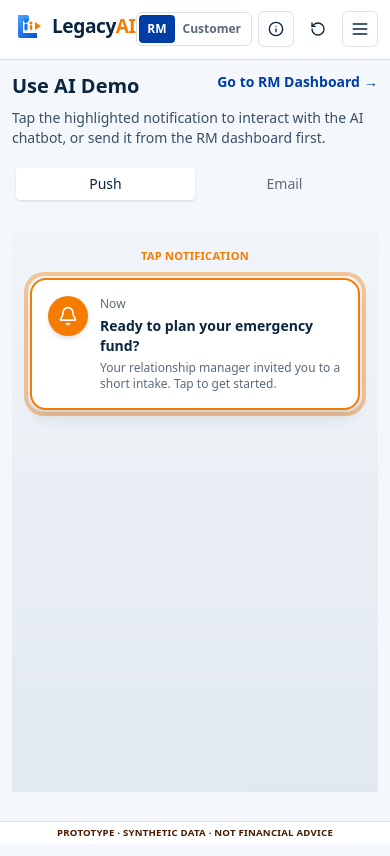
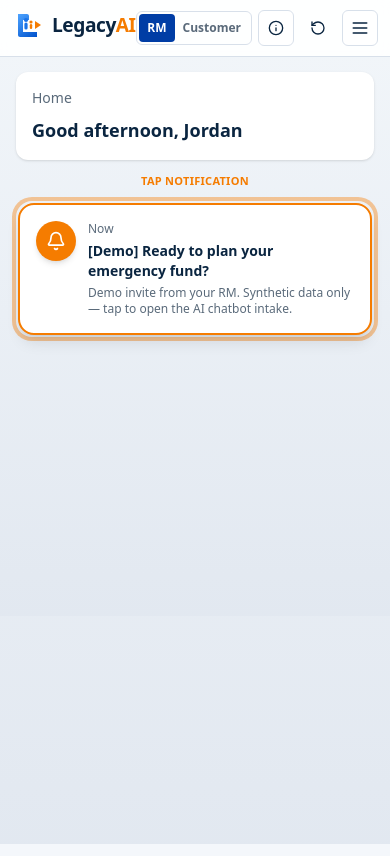
Before and after one commit to Prosper-Mapepa/LegacyAI, a Next.js app: page /customer in a window 390 px wide. Built offline with nearby package versions, Linux system fonts and the light colour scheme.

Commit message:
first commit

```diff
--- a/src/app/customer/chat/page.tsx
+++ b/src/app/customer/chat/page.tsx
@@ -13,6 +13,10 @@ import {
 } from "@/lib/ai";
 import type { Habit, PlannedLoan, ContactMethod } from "@/lib/types";
 import { formatCurrency, cn } from "@/lib/utils";
+import {
+  MOBILE_HEADER_OFFSET,
+  useVisualViewportHeight,
+} from "@/hooks/use-visual-viewport";
 import { useDemoStore } from "@/store/demo-store";
 
 type StepId =
@@ -143,6 +147,7 @@ export default function CustomerChatPage() {
   } | null>(null);
   const [unclassified, setUnclassified] = useState(false);
   const messagesRef = useRef<HTMLDivElement>(null);
+  const chatHeight = useVisualViewportHeight(MOBILE_HEADER_OFFSET);
 
   const step = STEPS[stepIndex];
 
@@ -151,17 +156,16 @@ export default function CustomerChatPage() {
     const pane = messagesRef.current;
     if (!pane) return;
     pane.scrollTop = pane.scrollHeight;
-  }, [messages, stepIndex]);
+  }, [messages, stepIndex, chatHeight]);
 
   // Lock page scroll on mobile while the fixed chat shell is showing.
   useEffect(() => {
     const mq = window.matchMedia("(max-width: 767px)");
     function apply() {
-      document.documentElement.classList.toggle(
-        "chat-mobile-lock",
-        mq.matches
-      );
-      document.body.classList.toggle("chat-mobile-lock", mq.matches);
+      const on = mq.matches;
+      document.documentElement.classList.toggle("chat-mobile-lock", on);
+      document.body.classList.toggle("chat-mobile-lock", on);
+      if (on) window.scrollTo(0, 0);
     }
     apply();
     mq.addEventListener("change", apply);
@@ -313,13 +317,18 @@ export default function CustomerChatPage() {
       {/* Keeps layout height on mobile while chat is position:fixed */}
       <div className="h-[calc(100dvh-3.5rem)] md:hidden" aria-hidden />
 
-      {/* Mobile: fixed chat shell so keyboard focus doesn't scroll the page away */}
+      {/* Mobile: fixed chat shell sized to visual viewport (keyboard-safe) */}
       <div
         className={cn(
           "flex justify-center",
-          "max-md:fixed max-md:inset-x-0 max-md:bottom-0 max-md:top-14 max-md:z-30 max-md:bg-pnc-bg",
+          "max-md:fixed max-md:inset-x-0 max-md:top-14 max-md:z-30 max-md:bg-[#f7f9fc]",
           "max-md:px-0"
         )}
+        style={
+          chatHeight != null
+            ? { height: chatHeight, maxHeight: chatHeight }
+            : undefined
+        }
       >
         <PhoneFrame
           title="LegacyAI Chat"
@@ -610,17 +619,13 @@ export default function CustomerChatPage() {
                   <Input
                     value={text}
                     onChange={(e) => setText(e.target.value)}
-                    onFocus={(e) => {
-                      // Keep chat fixed: don't let the browser scroll the page.
-                      const y = window.scrollY;
+                    onFocus={() => {
+                      // Keep page pinned; only the message list may scroll.
+                      window.scrollTo(0, 0);
                       requestAnimationFrame(() => {
-                        window.scrollTo(0, y);
+                        window.scrollTo(0, 0);
                         const pane = messagesRef.current;
                         if (pane) pane.scrollTop = pane.scrollHeight;
-                      });
-                      e.target.scrollIntoView({
-                        block: "nearest",
-                        inline: "nearest",
                       });
                     }}
                     className="min-w-0 flex-1"
--- a/src/app/customer/page.tsx
+++ b/src/app/customer/page.tsx
@@ -1,5 +1,6 @@
 "use client";
 
+import { useEffect } from "react";
 import Link from "next/link";
 import { useRouter } from "next/navigation";
 import { Bell, Mail } from "lucide-react";
@@ -9,6 +10,58 @@ import { Tabs, TabsContent, TabsList, TabsTrigger } from "@/components/ui/tabs";
 import { getFeaturedCustomer } from "@/data/mock";
 import { useDemoStore } from "@/store/demo-store";
 import { cn } from "@/lib/utils";
+
+function NotificationCard({
+  firstName,
+  onOpen,
+}: {
+  firstName: string;
+  onOpen: () => void;
+}) {
+  return (
+    <div className="flex min-h-[560px] flex-1 flex-col gap-3 bg-gradient-to-b from-slate-100 to-slate-200 p-4 md:min-h-0">
+      <div className="rounded-xl bg-white p-4 shadow-sm md:hidden">
+        <p className="text-sm text-pnc-slate">Home</p>
+        <p className="mt-2 text-lg font-semibold text-pnc-navy">
+          Good afternoon, {firstName}
+        </p>
+      </div>
+
+      <p className="text-center text-[11px] font-semibold uppercase tracking-wide text-pnc-orange">
+        Tap notification
+      </p>
+
+      <div className="rounded-2xl p-0.5 ring-4 ring-pnc-orange/40">
+        <button
+          type="button"
+          onClick={onOpen}
+          className={cn(
+            "w-full rounded-2xl border-2 border-pnc-orange bg-white p-4 text-left shadow-lg",
+            "hover:bg-orange-50",
+            "focus-visible:outline-none focus-visible:ring-2 focus-visible:ring-pnc-orange"
+          )}
+          aria-label="Open invitation — tap to continue"
+        >
+          <div className="flex items-start gap-3">
+            <span className="flex h-10 w-10 shrink-0 items-center justify-center rounded-full bg-pnc-orange text-white shadow-md">
+              <Bell className="h-5 w-5" aria-hidden />
+            </span>
+            <div>
+              <p className="text-xs font-medium text-pnc-slate">Now</p>
+              <p className="mt-1 text-sm font-semibold text-pnc-navy">
+                [Demo] Ready to plan your emergency fund?
+              </p>
+              <p className="mt-1 text-xs text-pnc-slate">
+                Demo invite from your RM. Synthetic data only — tap to open the
+                AI chatbot intake.
+              </p>
+            </div>
+          </div>
+        </button>
+      </div>
+    </div>
+  );
+}
 
 export default function CustomerNotificationPage() {
   const router = useRouter();
@@ -29,9 +82,24 @@ export default function CustomerNotificationPage() {
     router.push("/customer/chat");
   }
 
+  // Immersive mobile: lock page chrome / footer under the notification screen.
+  useEffect(() => {
+    const mq = window.matchMedia("(max-width: 767px)");
+    function apply() {
+      document.body.classList.toggle("demo-mobile-immersive", mq.matches);
+    }
+    apply();
+    mq.addEventListener("change", apply);
+    return () => {
+      mq.removeEventListener("change", apply);
+      document.body.classList.remove("demo-mobile-immersive");
+    };
+  }, []);
+
   return (
-    <div className="space-y-4">
-      <div className="space-y-2">
+    <div className="md:space-y-4">
+      {/* Page chrome — desktop / tablet only */}
+      <div className="mb-4 hidden space-y-2 md:block">
         <div className="flex flex-wrap items-start justify-between gap-2 sm:gap-3">
           <h1 className="text-xl font-bold text-pnc-navy sm:text-2xl">
             Use AI Demo
@@ -51,55 +119,21 @@ export default function CustomerNotificationPage() {
         </p>
       </div>
 
+      {/* Desktop: tabs + phone frame */}
+      <div className="hidden md:block">
         <Tabs defaultValue="push">
-        <TabsList className="w-full sm:w-auto">
-          <TabsTrigger value="push" className="flex-1 sm:flex-none">
-            Push
-          </TabsTrigger>
-          <TabsTrigger value="email" className="flex-1 sm:flex-none">
-            Email
-          </TabsTrigger>
+          <TabsList>
+            <TabsTrigger value="push">Push</TabsTrigger>
+            <TabsTrigger value="email">Email</TabsTrigger>
           </TabsList>
 
           <TabsContent value="push">
             <div className="flex justify-end py-4">
               <PhoneFrame title="Messages">
-              <div className="flex min-h-[560px] flex-col gap-3 bg-gradient-to-b from-slate-100 to-slate-200 p-4">
-                <p className="text-center text-[11px] font-semibold uppercase tracking-wide text-pnc-orange">
-                  Tap notification
-                </p>
-
-                <div className="rounded-2xl p-0.5 ring-4 ring-pnc-orange/40">
-                  <button
-                    type="button"
-                    onClick={openIntake}
-                    className={cn(
-                      "w-full rounded-2xl border-2 border-pnc-orange bg-white p-4 text-left shadow-lg",
-                      "hover:bg-orange-50",
-                      "focus-visible:outline-none focus-visible:ring-2 focus-visible:ring-pnc-orange"
-                    )}
-                    aria-label="Open invitation — tap to continue"
-                  >
-                    <div className="flex items-start gap-3">
-                      <span className="flex h-10 w-10 shrink-0 items-center justify-center rounded-full bg-pnc-orange text-white shadow-md">
-                        <Bell className="h-5 w-5" aria-hidden />
-                      </span>
-                      <div>
-                        <p className="text-xs font-medium text-pnc-slate">
-                          Now
-                        </p>
-                        <p className="mt-1 text-sm font-semibold text-pnc-navy">
-                          Ready to plan your emergency fund?
-                        </p>
-                        <p className="mt-1 text-xs text-pnc-slate">
-                          Your relationship manager invited you to a short
-                          intake. Tap to get started.
-                        </p>
-                      </div>
-                    </div>
-                  </button>
-                </div>
-              </div>
+                <NotificationCard
+                  firstName={featured.firstName}
+                  onOpen={openIntake}
+                />
               </PhoneFrame>
             </div>
           </TabsContent>
@@ -113,30 +147,28 @@ export default function CustomerNotificationPage() {
                 </span>
               </div>
               <div className="space-y-3 p-5 text-sm">
-              <p>
-                <span className="text-pnc-slate">From:</span> LegacyAI Concierge
-                &lt;legacyai@example-bank.test&gt;
+                <p className="rounded-md bg-amber-50 px-2.5 py-1.5 text-xs font-semibold text-amber-950">
+                  Mock email preview for this demo — not a real message from a
+                  bank.
                 </p>
                 <p>
-                <span className="text-pnc-slate">To:</span> {featured.firstName}{" "}
-                {featured.lastName}
+                  <span className="text-pnc-slate">From:</span> LegacyAI Demo
+                  &lt;demo@legacyai.example&gt;
                 </p>
                 <p>
-                <span className="text-pnc-slate">Subject:</span> Your LegacyAI
-                emergency-fund invitation
+                  <span className="text-pnc-slate">To:</span>{" "}
+                  {featured.firstName} {featured.lastName}{" "}
+                  <span className="text-pnc-slate">(synthetic)</span>
+                </p>
+                <p>
+                  <span className="text-pnc-slate">Subject:</span> [DEMO]
+                  LegacyAI emergency-fund invitation
                 </p>
                 <hr className="border-pnc-border" />
                 <p className="text-pnc-navy">Hi {featured.firstName},</p>
                 <p className="text-pnc-navy">
-                Based on your relationship with us, your advisor invited you to
-                try <strong>LegacyAI</strong> — a short, guided way to think
-                about diversifying your fund across Liquidity, Safe Investment,
-                and Growth.
-              </p>
-              <p className="text-pnc-navy">
-                Everything is guidance only. An RM reviews recommendations before
-                you act. Optional health details personalize your emergency
-                buffer only and are never used for eligibility or pricing.
+                  This is a <strong>clickable prototype</strong>. Your advisor
+                  (in the demo) invited you to try <strong>LegacyAI</strong>.
                 </p>
                 <Button type="button" onClick={openIntake}>
                   Start LegacyAI Intake
@@ -146,5 +178,16 @@ export default function CustomerNotificationPage() {
           </TabsContent>
         </Tabs>
       </div>
+
+      {/* Mobile: immersive notification only — no page title / tabs */}
+      <div className="-mx-3 -mt-3 md:hidden">
+        <div className="min-h-[calc(100dvh-3.5rem)] bg-gradient-to-b from-slate-100 to-slate-200">
+          <NotificationCard
+            firstName={featured.firstName}
+            onOpen={openIntake}
+          />
+        </div>
+      </div>
+    </div>
   );
 }
--- a/src/app/globals.css
+++ b/src/app/globals.css
@@ -76,9 +76,21 @@ body {
 /* Intake chat on real phones: keep the chat fixed; only the message list scrolls */
 html.chat-mobile-lock,
 body.chat-mobile-lock {
+  overflow: hidden !important;
+  height: 100% !important;
+  position: relative;
+  overscroll-behavior: none;
+  touch-action: pan-y;
+}
+
+/* Hide site footer under immersive mobile chat / demo */
+body.chat-mobile-lock footer,
+body.demo-mobile-immersive footer {
+  display: none;
+}
+
+body.demo-mobile-immersive {
   overflow: hidden;
-  height: 100%;
-  overscroll-behavior: none;
 }
 
 *:focus-visible {
--- a/src/app/layout.tsx
+++ b/src/app/layout.tsx
@@ -44,6 +44,8 @@ export default function RootLayout({
           <ClientOnly fallback={<HeaderSkeleton />}>
             <SiteHeader />
           </ClientOnly>
+          {/* Spacer for fixed header (h-14 on mobile; taller on md+) */}
+          <div className="h-14 shrink-0 md:h-[4.25rem]" aria-hidden />
           <main className="mx-auto w-full max-w-7xl flex-1 px-3 py-3 sm:px-4 sm:py-4">
             <ClientOnly fallback={<SiteLoader fullPage />}>
               {children}
--- a/src/components/site-header.tsx
+++ b/src/components/site-header.tsx
@@ -133,8 +133,8 @@ export function SiteHeader() {
   }
 
   return (
-    <header className="sticky top-0 z-40 border-b border-pnc-border bg-white">
-      <div className="mx-auto flex max-w-7xl items-center justify-between gap-2 px-3 py-2.5 sm:px-4 md:grid md:grid-cols-[1fr_auto_1fr] md:gap-3 md:py-3">
+    <header className="fixed inset-x-0 top-0 z-40 border-b border-pnc-border bg-white/95 backdrop-blur supports-[backdrop-filter]:bg-white/90">
+      <div className="mx-auto flex h-14 max-w-7xl items-center justify-between gap-2 px-3 sm:px-4 md:grid md:h-auto md:grid-cols-[1fr_auto_1fr] md:gap-3 md:py-3">
         <div className="min-w-0 justify-self-start">
           <Link
             href="/"
--- a/src/components/site-loader.tsx
+++ b/src/components/site-loader.tsx
@@ -4,8 +4,11 @@ import { cn } from "@/lib/utils";
 /** Compact header placeholder while the real nav hydrates. */
 export function HeaderSkeleton() {
   return (
-    <header className="border-b border-pnc-border bg-white" aria-hidden>
-      <div className="mx-auto flex max-w-7xl items-center justify-between gap-3 px-3 py-2.5 sm:px-4 md:py-3">
+    <header
+      className="fixed inset-x-0 top-0 z-40 border-b border-pnc-border bg-white"
+      aria-hidden
+    >
+      <div className="mx-auto flex h-14 max-w-7xl items-center justify-between gap-3 px-3 sm:px-4 md:h-auto md:py-3">
         <BrandLogo />
         <div className="flex items-center gap-2">
           <div className="h-8 w-28 animate-pulse rounded-md bg-pnc-bg" />
--- /dev/null
+++ b/src/hooks/use-visual-viewport.ts
@@ -0,0 +1,37 @@
+"use client";
+
+import { useEffect, useState } from "react";
+
+/**
+ * Tracks the visual viewport height (shrinks when the mobile keyboard opens)
+ * so fixed chat shells can resize without scrolling the page.
+ */
+export function useVisualViewportHeight(offsetPx = 0) {
+  const [height, setHeight] = useState<number | null>(null);
+
+  useEffect(() => {
+    const vv = window.visualViewport;
+
+    function update() {
+      const h = vv?.height ?? window.innerHeight;
+      setHeight(Math.max(0, h - offsetPx));
+      // Keep the document pinned so iOS doesn't scroll the page behind the chat.
+      if (window.scrollY !== 0) window.scrollTo(0, 0);
+    }
+
+    update();
+    vv?.addEventListener("resize", update);
+    vv?.addEventListener("scroll", update);
+    window.addEventListener("resize", update);
+    return () => {
+      vv?.removeEventListener("resize", update);
+      vv?.removeEventListener("scroll", update);
+      window.removeEventListener("resize", update);
+    };
+  }, [offsetPx]);
+
+  return height;
+}
+
+/** Approximate site header height on mobile (single row, no secondary nav). */
+export const MOBILE_HEADER_OFFSET = 56;
```
Lines whose indentation alone changed are shown as unchanged.
